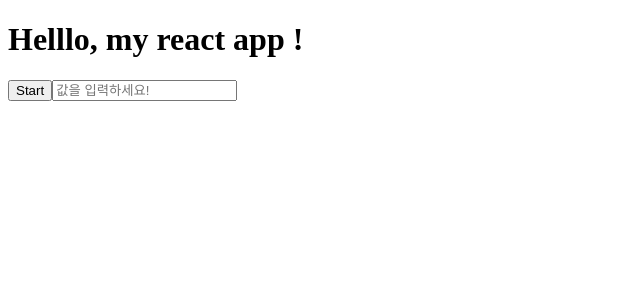
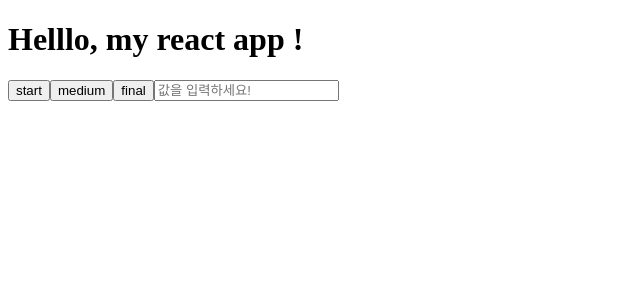
Before and after one commit to jiyoung0307/myapp, a React (Create React App) app: page / in a window 1280 px wide. Shown: the top 300 px of the page, without its empty margins (0-640 px from the left). Built offline with nearby package versions, Linux system fonts and the light colour scheme.

Commit message:
PropTypes 사용해보기

```diff
--- a/src/App.js
+++ b/src/App.js
@@ -5,7 +5,9 @@ function App() {
   return (
     <div>
       <h1>Helllo, my react app !</h1>
-      <Button />
+      <Button text="start" />
+      <Button text="medium" />
+      <Button text="final" />
       <Input />
     </div>
   );
--- a/src/Button.js
+++ b/src/Button.js
@@ -1,9 +1,15 @@
-function Button() {
+import PropTypes from 'prop-types';
+
+function Button({text}) {
     return (
         <button>
-            Start
+            {text}
         </button>
     );
   }
 
+  Button.propTypes = {
+    text : PropTypes.string
+  }
+
   export default Button;
```
